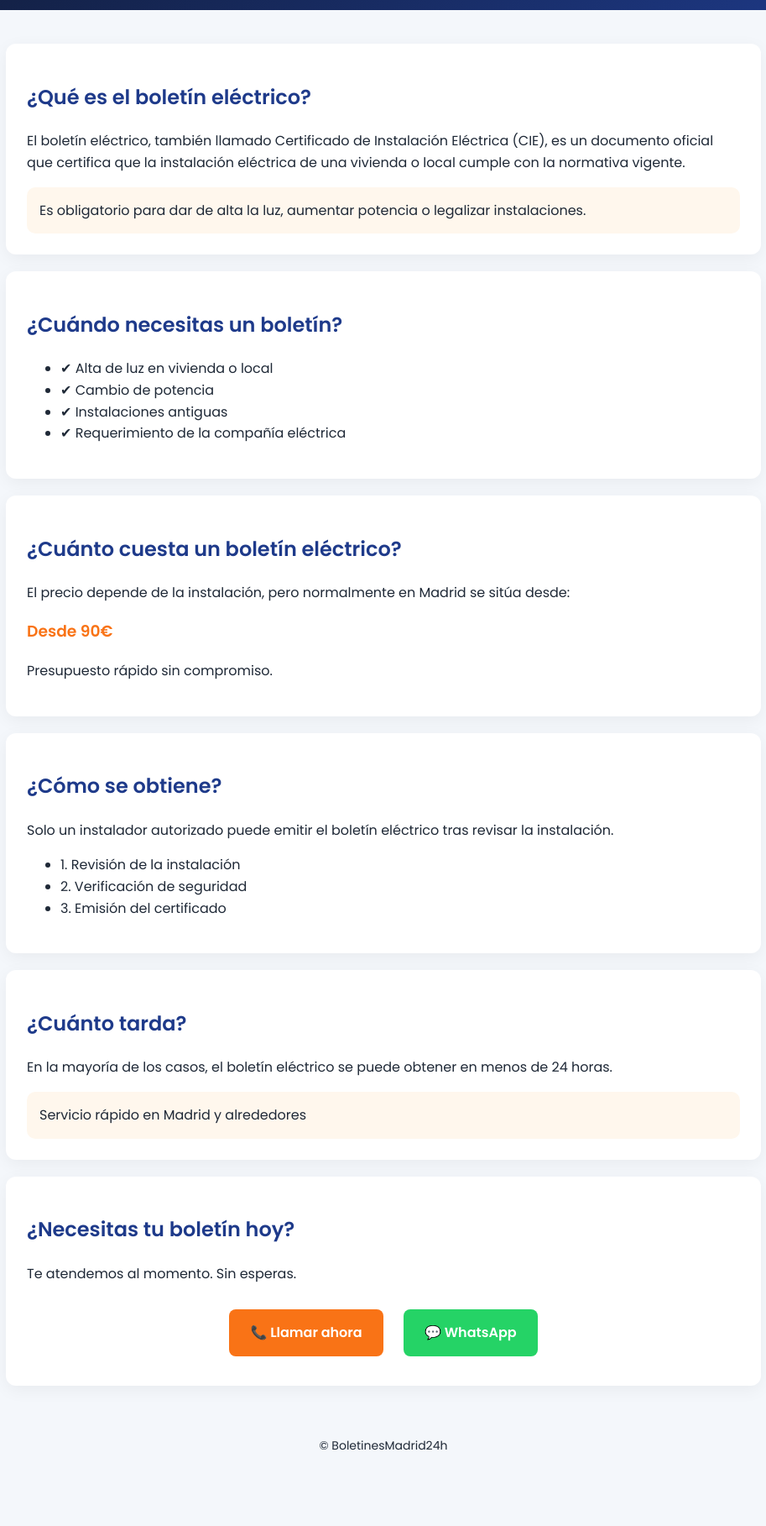
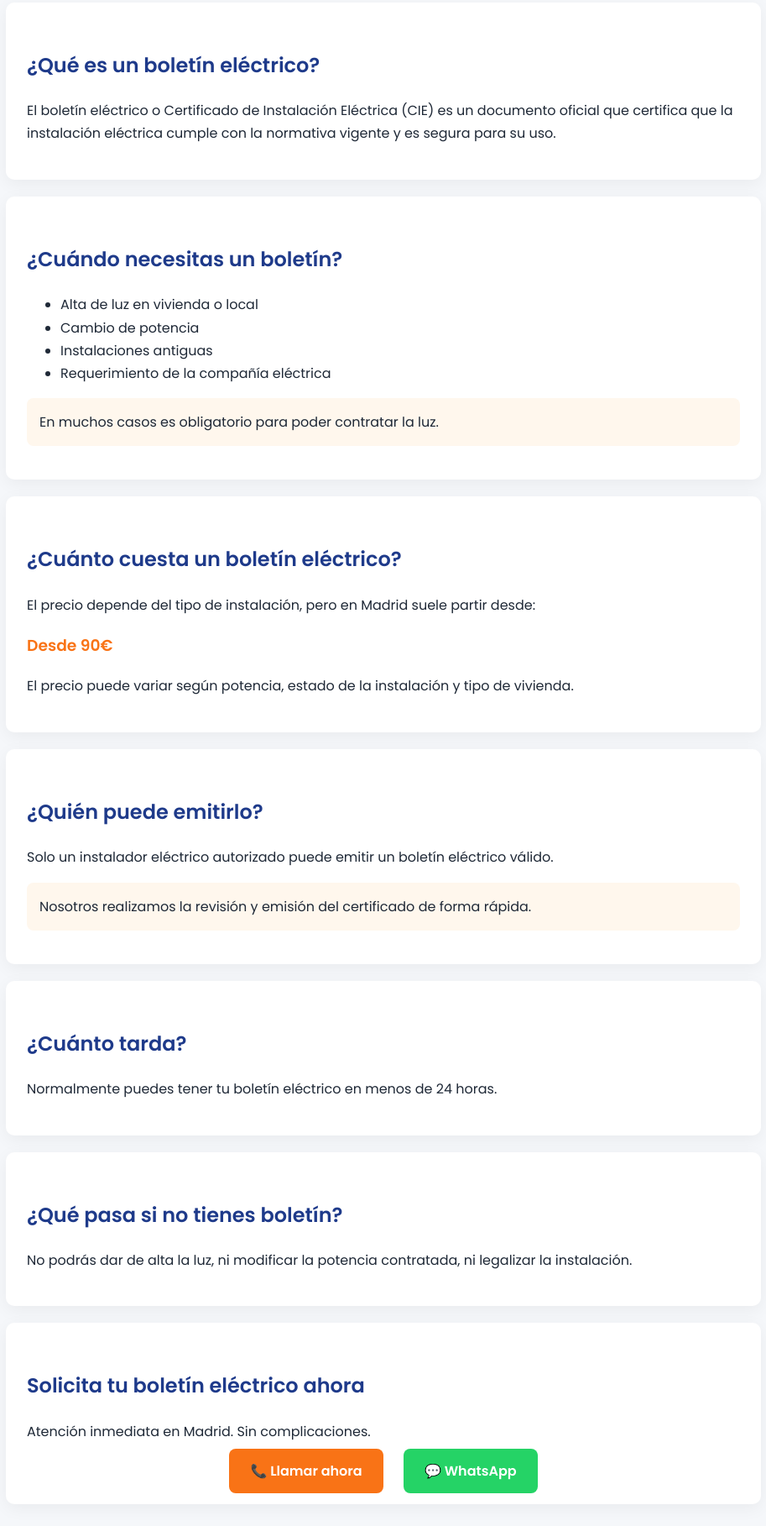
Before and after one commit to boletinesmadrid24h/boletinesmadrid24h, a plain HTML site: page boletin-electrico.html in a window 1280 px wide. Shown: the part 303-2120 px from the top of the page at 84% size, without its empty margins (183-1096 px from the left). Before the commit the page ends 2055 px from the top, so only its background shows below. Drawn offline with Linux system fonts and the light colour scheme.

Commit message:
Update boletin-electrico.html

```diff
--- a/boletin-electrico.html
+++ b/boletin-electrico.html
@@ -3,7 +3,7 @@
 <head>
 <meta charset="UTF-8">
 <meta name="viewport" content="width=device-width, initial-scale=1.0">
-<title>Qué es el boletín eléctrico (CIE) | Madrid</title>
+<title>Boletín eléctrico en Madrid: qué es, cuándo necesitas y precio</title>
 
 <link href="https://fonts.googleapis.com/css2?family=Poppins:wght@300;400;600&display=swap" rel="stylesheet">
 
@@ -11,20 +11,16 @@
 body {
   font-family: 'Poppins', sans-serif;
   margin: 0;
-  background: #f4f7fb;
+  background: #f5f7fa;
   color: #1f2937;
-  line-height: 1.6;
+  line-height: 1.7;
 }
 
 header {
-  background: linear-gradient(135deg, #0f172a, #1e3a8a);
+  background: #1e3a8a;
   color: white;
   padding: 50px 20px;
   text-align: center;
-}
-
-h1 {
-  font-size: 32px;
 }
 
 .container {
@@ -33,16 +29,15 @@
   padding: 20px;
 }
 
+h1 { font-size: 30px; }
+h2 { color: #1e3a8a; margin-top: 30px; }
+
 .card {
   background: white;
   padding: 25px;
   margin: 20px 0;
-  border-radius: 12px;
+  border-radius: 10px;
   box-shadow: 0 5px 20px rgba(0,0,0,0.05);
-}
-
-h2 {
-  color: #1e3a8a;
 }
 
 .cta {
@@ -51,7 +46,6 @@
 }
 
 .btn {
-  display: inline-block;
   padding: 15px 25px;
   margin: 10px;
   border-radius: 8px;
@@ -66,14 +60,8 @@
 .highlight {
   background: #fff7ed;
   padding: 15px;
-  border-radius: 10px;
-  margin-top: 15px;
-}
-
-footer {
-  text-align: center;
-  padding: 20px;
-  font-size: 14px;
+  border-radius: 8px;
+  margin: 15px 0;
 }
 </style>
 </head>
@@ -81,88 +69,87 @@
 <body>
 
 <header>
-  <h1>¿Qué es el boletín eléctrico (CIE)?</h1>
-  <p>Todo lo que necesitas saber en Madrid ⚡</p>
+  <h1>Boletín eléctrico en Madrid: qué es, cuándo lo necesitas y precio</h1>
+  <p>Guía clara + servicio rápido en 24h</p>
 
   <div class="cta">
-    <a href="tel:665786502" class="btn call">📞 Llamar ahora</a>
-    <a href="https://wa.me/34665786502?text=Hola%20quiero%20informacion%20sobre%20boletin" class="btn whatsapp">💬 WhatsApp</a>
+    <a href="tel:665786502" class="btn call">📞 Llamar</a>
+    <a href="https://wa.me/34665786502" class="btn whatsapp">💬 WhatsApp</a>
   </div>
 </header>
 
 <div class="container">
 
 <div class="card">
-  <h2>¿Qué es el boletín eléctrico?</h2>
+<h2>¿Qué es un boletín eléctrico?</h2>
 <p>
-    El boletín eléctrico, también llamado Certificado de Instalación Eléctrica (CIE), es un documento oficial que certifica que la instalación eléctrica de una vivienda o local cumple con la normativa vigente.
+El boletín eléctrico o Certificado de Instalación Eléctrica (CIE) es un documento oficial que certifica que la instalación eléctrica cumple con la normativa vigente y es segura para su uso.
 </p>
-
-  <div class="highlight">
-    Es obligatorio para dar de alta la luz, aumentar potencia o legalizar instalaciones.
-  </div>
 </div>
 
 <div class="card">
 <h2>¿Cuándo necesitas un boletín?</h2>
 <ul>
-    <li>✔ Alta de luz en vivienda o local</li>
-    <li>✔ Cambio de potencia</li>
-    <li>✔ Instalaciones antiguas</li>
-    <li>✔ Requerimiento de la compañía eléctrica</li>
+<li>Alta de luz en vivienda o local</li>
+<li>Cambio de potencia</li>
+<li>Instalaciones antiguas</li>
+<li>Requerimiento de la compañía eléctrica</li>
 </ul>
+
+<div class="highlight">
+En muchos casos es obligatorio para poder contratar la luz.
+</div>
 </div>
 
 <div class="card">
 <h2>¿Cuánto cuesta un boletín eléctrico?</h2>
 <p>
-    El precio depende de la instalación, pero normalmente en Madrid se sitúa desde:
+El precio depende del tipo de instalación, pero en Madrid suele partir desde:
 </p>
 
 <h3 style="color:#f97316;">Desde 90€</h3>
 
-  <p>Presupuesto rápido sin compromiso.</p>
+<p>
+El precio puede variar según potencia, estado de la instalación y tipo de vivienda.
+</p>
 </div>
 
 <div class="card">
-  <h2>¿Cómo se obtiene?</h2>
+<h2>¿Quién puede emitirlo?</h2>
 <p>
-    Solo un instalador autorizado puede emitir el boletín eléctrico tras revisar la instalación.
+Solo un instalador eléctrico autorizado puede emitir un boletín eléctrico válido.
 </p>
 
-  <ul>
-    <li>1. Revisión de la instalación</li>
-    <li>2. Verificación de seguridad</li>
-    <li>3. Emisión del certificado</li>
-  </ul>
+<div class="highlight">
+Nosotros realizamos la revisión y emisión del certificado de forma rápida.
+</div>
 </div>
 
 <div class="card">
 <h2>¿Cuánto tarda?</h2>
 <p>
-    En la mayoría de los casos, el boletín eléctrico se puede obtener en menos de 24 horas.
+Normalmente puedes tener tu boletín eléctrico en menos de 24 horas.
 </p>
-
-  <div class="highlight">
-    Servicio rápido en Madrid y alrededores
-  </div>
 </div>
 
 <div class="card">
-  <h2>¿Necesitas tu boletín hoy?</h2>
-  <p>Te atendemos al momento. Sin esperas.</p>
+<h2>¿Qué pasa si no tienes boletín?</h2>
+<p>
+No podrás dar de alta la luz, ni modificar la potencia contratada, ni legalizar la instalación.
+</p>
+</div>
+
+<div class="card">
+<h2>Solicita tu boletín eléctrico ahora</h2>
+<p>Atención inmediata en Madrid. Sin complicaciones.</p>
 
 <div class="cta">
 <a href="tel:665786502" class="btn call">📞 Llamar ahora</a>
-    <a href="https://wa.me/34665786502?text=Hola%20quiero%20un%20boletin" class="btn whatsapp">💬 WhatsApp</a>
+<a href="https://wa.me/34665786502" class="btn whatsapp">💬 WhatsApp</a>
 </div>
 </div>
 
 </div>
 
-<footer>
-  © BoletinesMadrid24h
-</footer>
-
 </body>
 </html>
```
Lines whose indentation alone changed are shown as unchanged.
